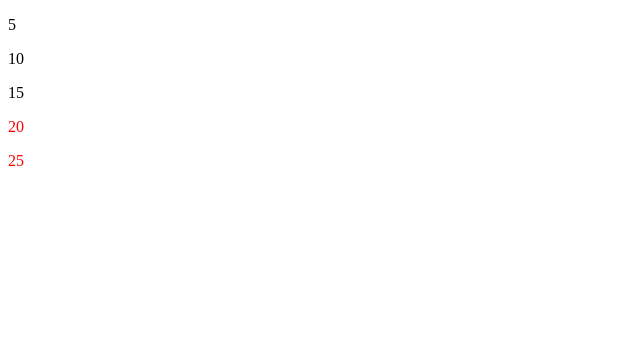
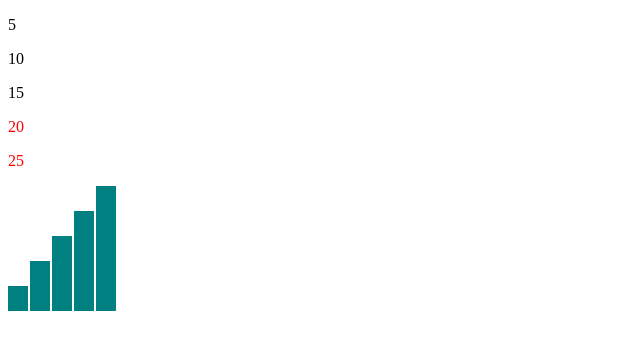
Before and after one commit to mala23/hello-d3js, a website: page index.html in a window 1280 px wide. Shown: the whole page, without its empty margins (0-640 px from the left). Drawn offline with nearby package versions, Linux system fonts and the light colour scheme.

Commit message:
draw a bar chart

```diff
--- a/d3-script.js
+++ b/d3-script.js
@@ -1,7 +1,7 @@
 function d3Script() {
   var dataset = [ 5, 10, 15, 20, 25 ];
 
-  d3.select("body").selectAll("p")
+  d3.select("#exercise01").selectAll("p")
     .data(dataset)
     .enter()
     .append("p")
@@ -13,4 +13,13 @@ function d3Script() {
         return "black"
       }
     })
+  d3.select("#exercise08").selectAll("div")
+    .data(dataset)
+    .enter()
+    .append("div")
+    .attr("class", "bar")
+    .style("height", function(d) {
+      var barHeight = d * 5
+      return barHeight + "px"
+    })
 }
--- a/index.html
+++ b/index.html
@@ -5,8 +5,13 @@
   <title>Hello D3</title>
   <script src="https://d3js.org/d3.v5.min.js"></script>
   <script src="d3-script.js"></script>
+  <link href="styles.css" rel="stylesheet">
 </head>
 <body>
+  <section id="exercise01">
+  </section>
+  <section id="exercise08">
+  </section>
   <script type="text/javascript">
     d3Script()
   </script>
--- /dev/null
+++ b/styles.css
@@ -0,0 +1,7 @@
+.bar {
+  display: inline-block;
+  width: 20px;
+  height: 75px;
+  background-color: teal;
+  margin-right: 2px;
+}
```
